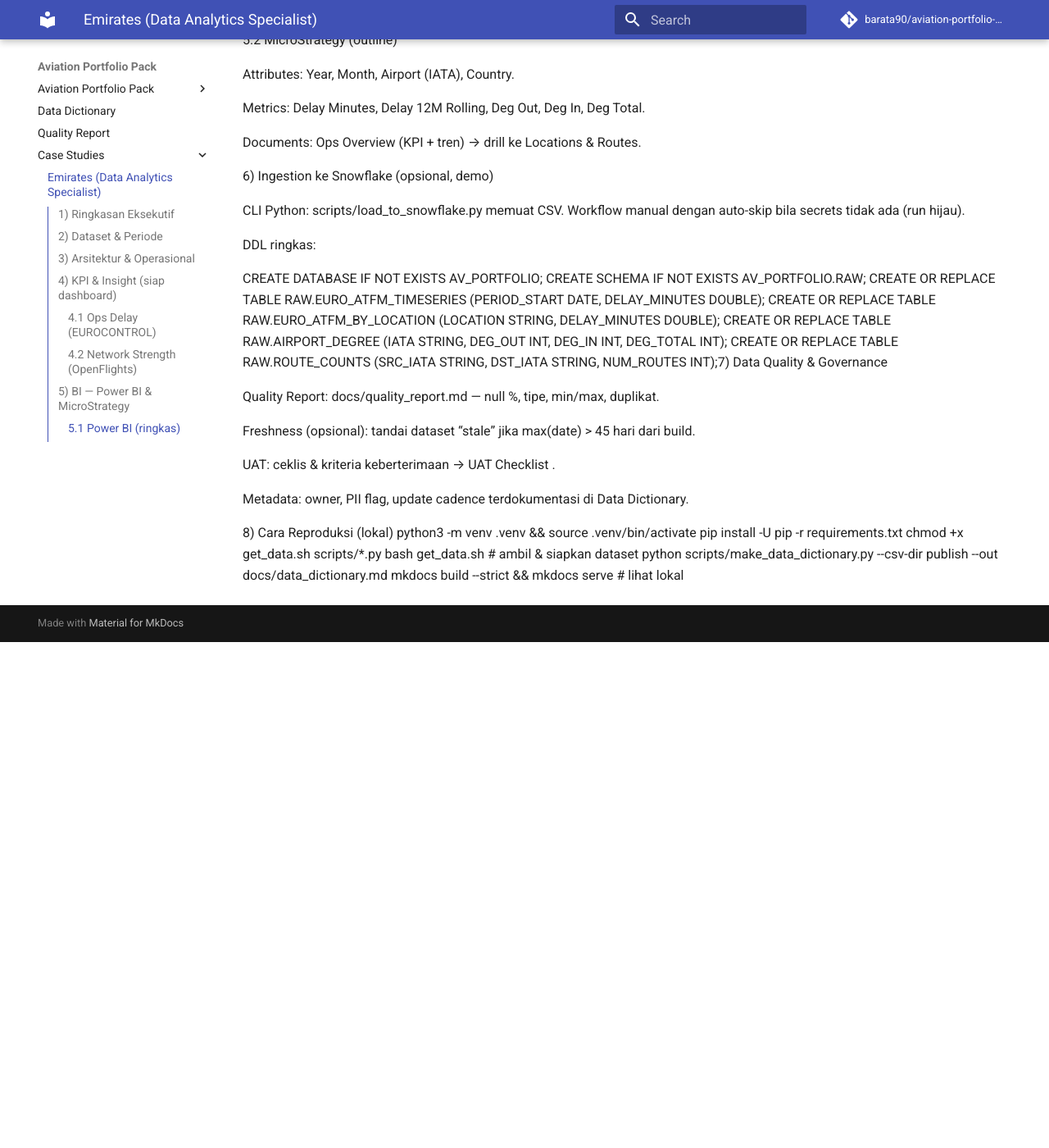
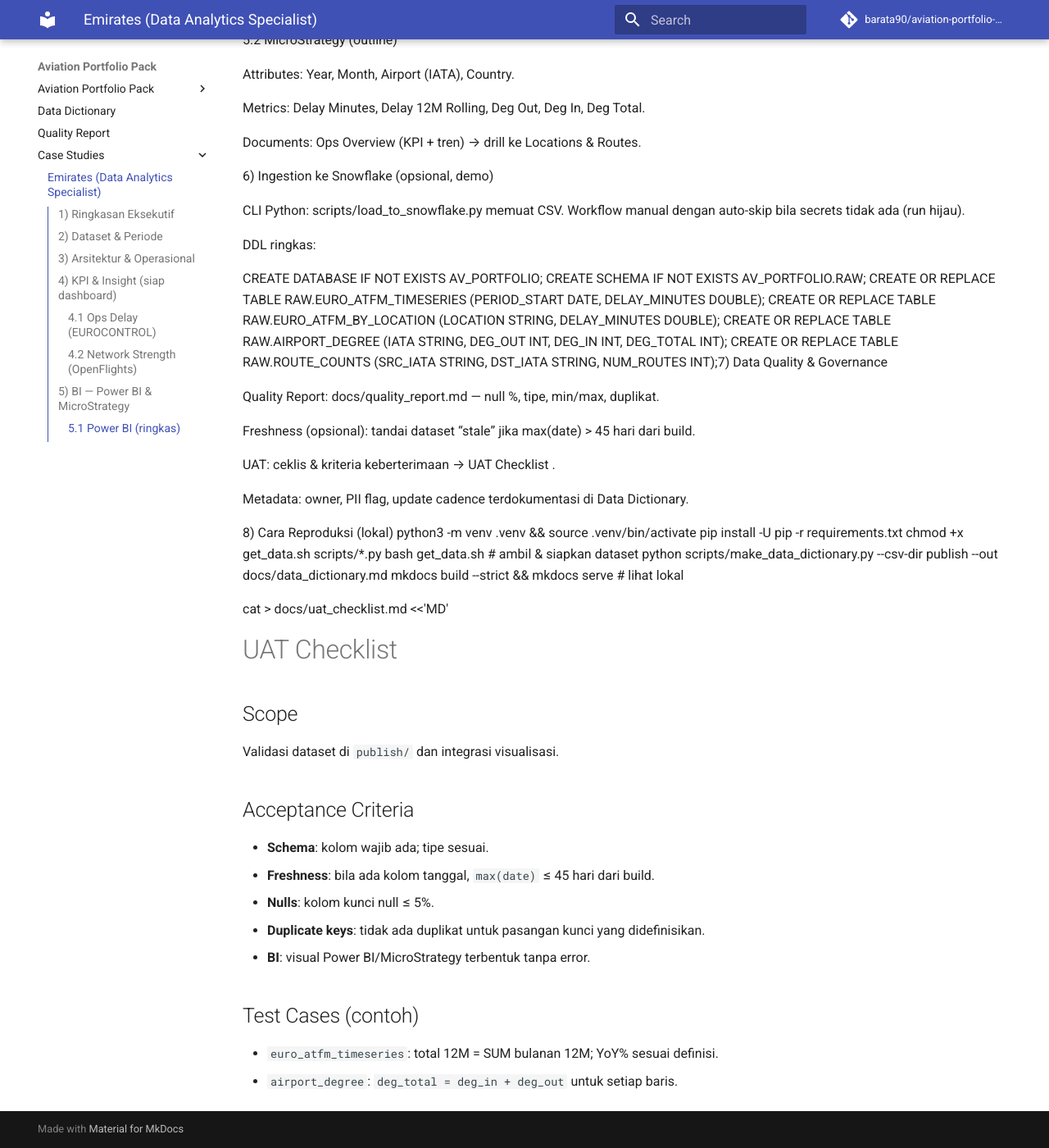
Before and after one commit to barata90/aviation-portfolio-pack, an MkDocs documentation site: the page built from docs/case_studies/emirates_data_analytics_specialist.md, in a window 1280 px wide and 1400 px high, scrolled down 2262 px. Shown: the whole window at 82% size. Built offline with MkDocs 1.6.1 and Material for MkDocs 9.7.7, drawn with Linux system fonts in a browser that asks for light colours; comment, search, counter and statistics services are not loaded; before the commit the page ends 3045 px from its top, so only the background shows below that.

Commit message:
docs(case-study): Emirates Data Analytics Specialist — end-to-end demo + UAT checklist

```diff
--- a/docs/case_studies/emirates_data_analytics_specialist.md
+++ b/docs/case_studies/emirates_data_analytics_specialist.md
@@ -133,3 +133,20 @@
 bash get_data.sh                                 # ambil & siapkan dataset
 python scripts/make_data_dictionary.py --csv-dir publish --out docs/data_dictionary.md
 mkdocs build --strict && mkdocs serve            # lihat lokal
+
+cat > docs/uat_checklist.md <<'MD'
+# UAT Checklist
+
+## Scope
+Validasi dataset di `publish/` dan integrasi visualisasi.
+
+## Acceptance Criteria
+- **Schema**: kolom wajib ada; tipe sesuai.
+- **Freshness**: bila ada kolom tanggal, `max(date)` ≤ 45 hari dari build.
+- **Nulls**: kolom kunci null ≤ 5%.
+- **Duplicate keys**: tidak ada duplikat untuk pasangan kunci yang didefinisikan.
+- **BI**: visual Power BI/MicroStrategy terbentuk tanpa error.
+
+## Test Cases (contoh)
+- `euro_atfm_timeseries`: total 12M = SUM bulanan 12M; YoY% sesuai definisi.
+- `airport_degree`: `deg_total = deg_in + deg_out` untuk setiap baris.
```
